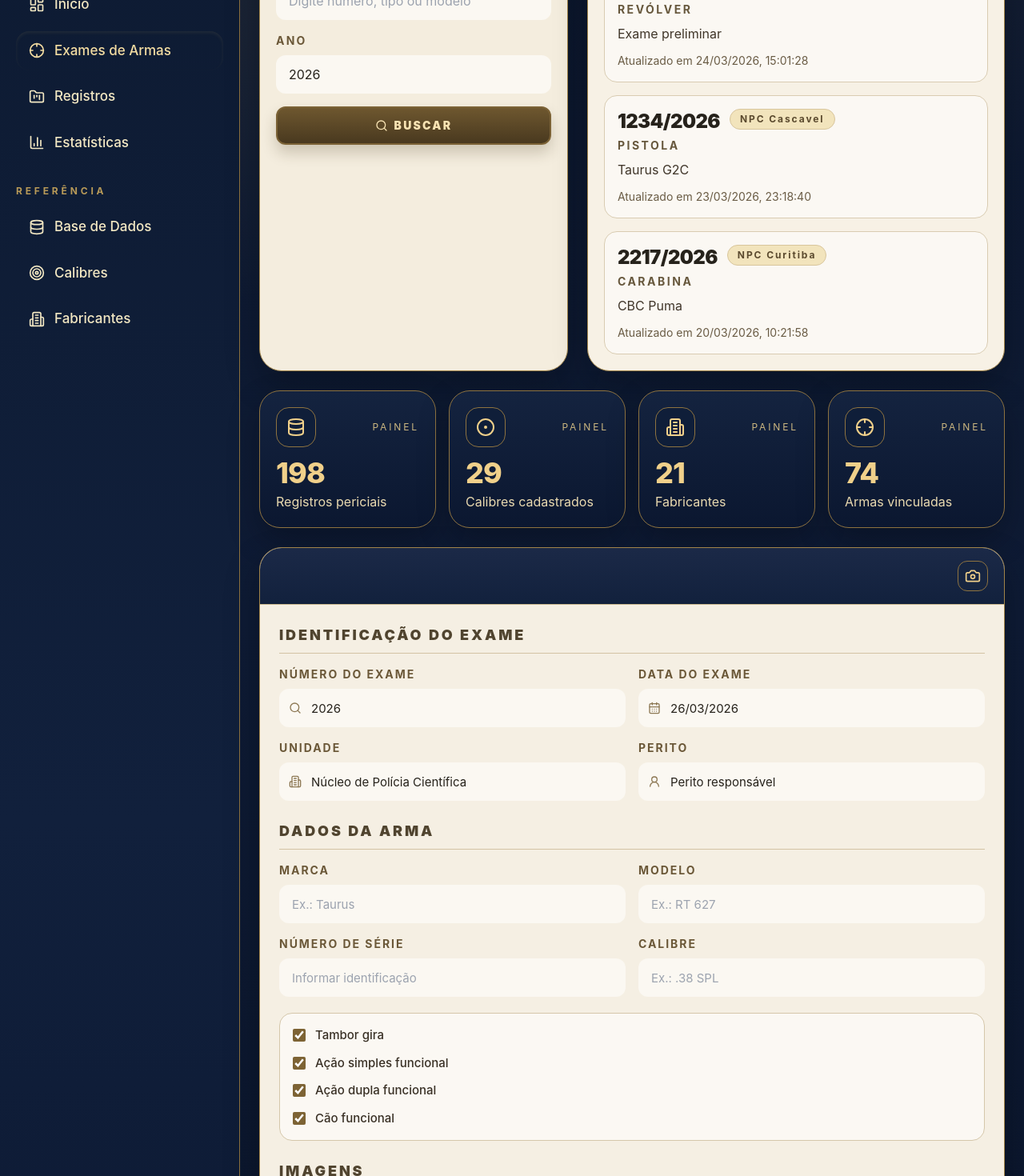
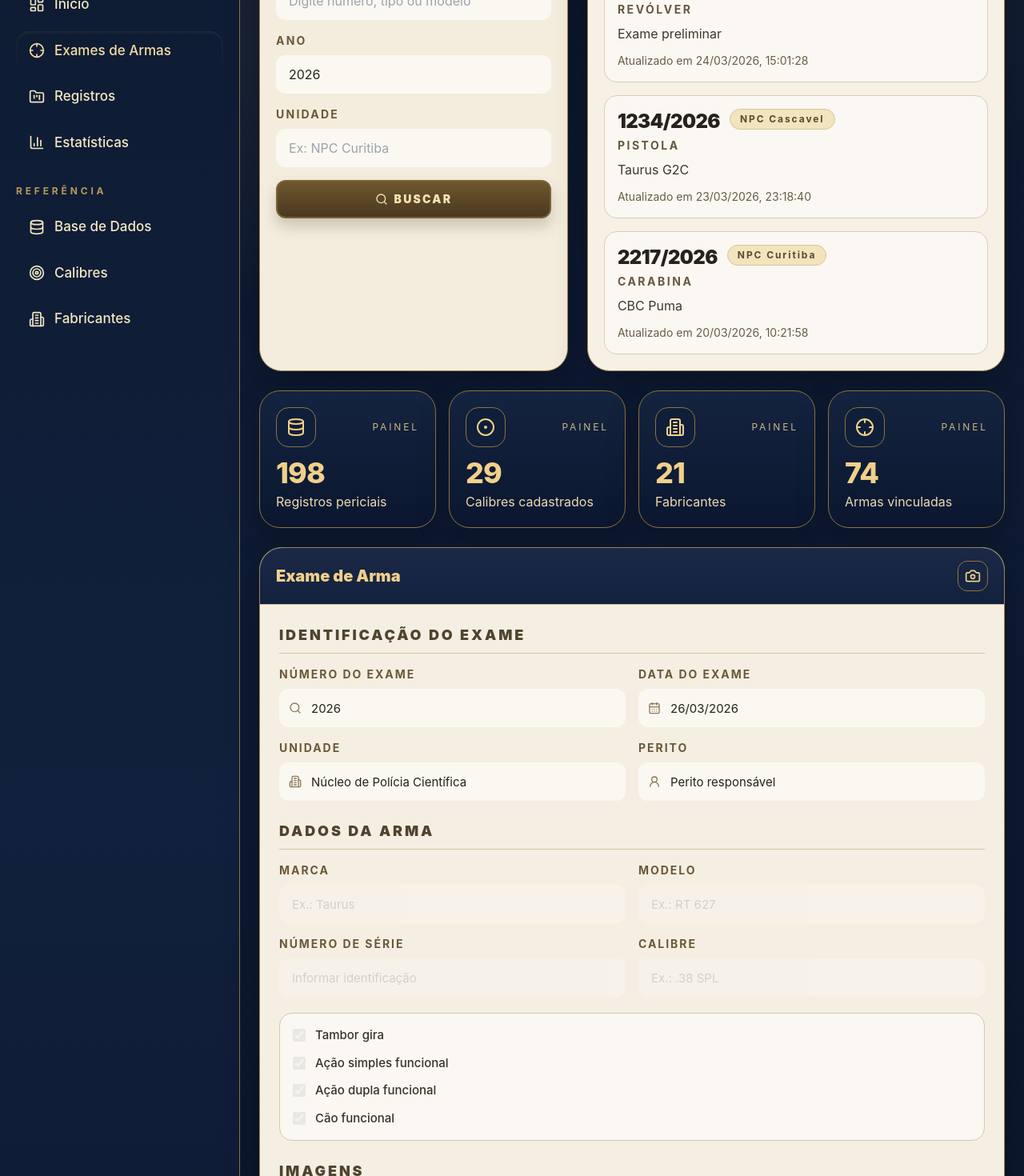
Before and after one commit to DreiceMachado/Municao-DB, a React (Vite) app: page / in a window 1280 px wide. Shown: the part 460-1930 px from the top of the page at 80% size. Built offline with nearby package versions, Linux system fonts and the light colour scheme; the HTML template or start-up script is replaced by a standard one.

Commit message:
melhora na usabilidade

```diff
--- a/src/municaodb_interface_preview_corrigido.tsx
+++ b/src/municaodb_interface_preview_corrigido.tsx
@@ -22,6 +22,18 @@ import {
 } from "lucide-react"
 
 type WeaponType = "REVÓLVER" | "PISTOLA" | "CARABINA"
+
+type WeaponEntry = {
+  type: WeaponType
+  brand: string
+  model: string
+  serial: string
+  caliber: string
+  tamborGira: boolean
+  acaoSimples: boolean
+  acaoDupla: boolean
+  caoFuncional: boolean
+}
 
 type RecordItem = {
   id: string
@@ -202,22 +214,21 @@ export default function MunicaoDBInterfacePreview() {
   const [showTypeSelector, setShowTypeSelector] = useState(false)
   const [numberFilter, setNumberFilter] = useState("")
   const [yearFilter, setYearFilter] = useState("2026")
+  const [unitFilter, setUnitFilter] = useState("")
 
   const [form, setForm] = useState({
     examNumber: "2026",
     unit: "Núcleo de Polícia Científica",
     expert: "Perito responsável",
     date: "26/03/2026",
-    brand: "",
-    model: "",
-    serial: "",
-    caliber: "",
-    tamborGira: true,
-    acaoSimples: true,
-    acaoDupla: true,
-    caoFuncional: true,
     observacoes: "",
   })
+
+  const [weapons, setWeapons] = useState<WeaponEntry[]>([])
+  const [activeWeaponIdx, setActiveWeaponIdx] = useState(0)
+  const [showAddWeaponSelector, setShowAddWeaponSelector] = useState(false)
+
+  const activeWeapon = weapons[activeWeaponIdx] ?? null
 
   const filteredRecords = useMemo(() => {
     return recordsSeed.filter((item) => {
@@ -226,7 +237,8 @@ export default function MunicaoDBInterfacePreview() {
         item.number.toLowerCase().includes(numberFilter.toLowerCase()) ||
         item.model.toLowerCase().includes(numberFilter.toLowerCase())
       const yearOk = !yearFilter || item.year.includes(yearFilter)
-      return numberOk && yearOk
+      const unitOk = !unitFilter || item.unit.toLowerCase().includes(unitFilter.toLowerCase())
+      return numberOk && yearOk && unitOk
     })
   }, [numberFilter, yearFilter])
 
@@ -246,6 +258,34 @@ export default function MunicaoDBInterfacePreview() {
       setForm((current) => ({ ...current, [field]: value as never }))
     }
 
+  const handleWeaponField =
+    (field: keyof Omit<WeaponEntry, "type">) =>
+    (event: React.ChangeEvent<HTMLInputElement | HTMLTextAreaElement>) => {
+      const value =
+        event.target instanceof HTMLInputElement && event.target.type === "checkbox"
+          ? event.target.checked
+          : event.target.value
+      setWeapons((prev) =>
+        prev.map((w, i) => (i === activeWeaponIdx ? { ...w, [field]: value as never } : w))
+      )
+    }
+
+  const addWeapon = (type: WeaponType) => {
+    const newWeapon: WeaponEntry = {
+      type,
+      brand: "",
+      model: "",
+      serial: "",
+      caliber: "",
+      tamborGira: true,
+      acaoSimples: true,
+      acaoDupla: true,
+      caoFuncional: true,
+    }
+    setActiveWeaponIdx(weapons.length)
+    setWeapons((prev) => [...prev, newWeapon])
+  }
+
   const sidebarDesktop = (
     <aside className="hidden w-[300px] shrink-0 border-r border-[#8e7340] bg-[linear-gradient(180deg,#0d1a31_0%,#11203c_58%,#0b1730_100%)] xl:block">
       <SidebarContent />
@@ -253,10 +293,12 @@ export default function MunicaoDBInterfacePreview() {
   )
 
   const sidebarMobile = (
-    <div className="h-full bg-[linear-gradient(180deg,#0d1a31_0%,#11203c_58%,#0b1730_100%)]">
-      <SidebarContent />
-    </div>
+  <div className="min-h-screen bg-[linear-gradient(180deg,#0d1a31_0%,#11203c_58%,#0b1730_100%)]">
+    <SidebarContent />
+  </div>
   )
+
+
 
   return (
     <div className="min-h-screen bg-[linear-gradient(180deg,#09142a_0%,#0d1a34_50%,#091429_100%)] text-white">
@@ -344,6 +386,8 @@ export default function MunicaoDBInterfacePreview() {
                               <button
                                 key={type}
                                 onClick={() => {
+                                  setWeapons([{ type, brand: "", model: "", serial: "", caliber: "", tamborGira: true, acaoSimples: true, acaoDupla: true, caoFuncional: true }])
+                                  setActiveWeaponIdx(0)
                                   setWeaponType(type)
                                   setShowTypeSelector(false)
                                 }}
@@ -392,6 +436,18 @@ export default function MunicaoDBInterfacePreview() {
                           onChange={(e) => setYearFilter(e.target.value)}
                           className="h-12 w-full rounded-xl border border-[#cdbf9e] bg-[#fbf8f2] px-4 text-[16px] outline-none transition focus:border-[#9e7f45] focus:ring-2 focus:ring-[#dcc17c]/35"
                           placeholder="2026"
+                        />
+                      </div>
+
+                      <div>
+                        <label className="mb-2 block text-sm font-bold uppercase tracking-[0.16em] text-[#6b5838]">
+                          Unidade
+                        </label>
+                        <input
+                          value={unitFilter}
+                          onChange={(e) => setUnitFilter(e.target.value)}
+                          className="h-12 w-full rounded-xl border border-[#cdbf9e] bg-[#fbf8f2] px-4 text-[16px] outline-none transition focus:border-[#9e7f45] focus:ring-2 focus:ring-[#dcc17c]/35"
+                          placeholder="Ex: NPC Curitiba"
                         />
                       </div>
 
@@ -451,7 +507,7 @@ export default function MunicaoDBInterfacePreview() {
                 <div className="overflow-hidden rounded-[28px] border border-[#a18449] bg-[#f5efe3] text-[#26221b] shadow-[0_20px_44px_rgba(0,0,0,.28)]">
                   <div className="border-b border-[#cab88f] bg-[linear-gradient(180deg,#1b2947_0%,#12213d_100%)] px-5 py-4">
                     <div className="flex items-center justify-between gap-3">
-                      <h3 className="text-xl font-black text-[#f0d08a]">{titleByType[weaponType]}</h3>
+                      <h3 className="text-xl font-black text-[#f0d08a]">{weaponType ? titleByType[weaponType] : "Exame de Arma"}</h3>
                       <div className="rounded-xl border border-[#8e7340] bg-[#162541] p-2 text-[#f0d08a]">
                         <Camera className="h-5 w-5" />
                       </div>
@@ -524,9 +580,65 @@ export default function MunicaoDBInterfacePreview() {
                     </div>
 
                     <div>
-                      <div className="mb-4 border-b border-[#d3c3a4] pb-2 text-lg font-black uppercase tracking-[0.16em] text-[#50442f]">
-                        Dados da arma
+                      <div className="mb-4 border-b border-[#d3c3a4] pb-2 flex items-center justify-between">
+                        <span className="text-lg font-black uppercase tracking-[0.16em] text-[#50442f]">Dados da arma</span>
+                        {weapons.length > 0 && (
+                          <button
+                            onClick={() => setShowAddWeaponSelector((v) => !v)}
+                            className="flex items-center gap-1 rounded-xl border border-[#8e7340] bg-[#162541] px-3 py-1.5 text-xs font-black tracking-wide text-[#f0d08a] hover:bg-[#1a2c4f]"
+                          >
+                            <Plus className="h-3 w-3" />
+                            Adicionar arma
+                          </button>
+                        )}
                       </div>
+
+                      <AnimatePresence>
+                        {showAddWeaponSelector && (
+                          <motion.div
+                            initial={{ opacity: 0, y: -6 }}
+                            animate={{ opacity: 1, y: 0 }}
+                            exit={{ opacity: 0, y: -6 }}
+                            transition={{ duration: 0.15 }}
+                            className="mb-4 flex flex-wrap gap-2 rounded-xl border border-[#8e7340] bg-[#0f1e39] p-3"
+                          >
+                            <div className="w-full mb-1 px-1 text-xs font-bold uppercase tracking-[0.22em] text-[#b89a58]">
+                              Tipo da nova arma
+                            </div>
+                            {(["REVÓLVER", "PISTOLA", "CARABINA"] as WeaponType[]).map((t) => (
+                              <button
+                                key={t}
+                                onClick={() => {
+                                  addWeapon(t)
+                                  setShowAddWeaponSelector(false)
+                                }}
+                                className="rounded-xl border border-[#8e7340] bg-[#162541] px-5 py-2.5 text-sm font-black tracking-wide text-[#f0d08a] hover:bg-[#1a2c4f]"
+                              >
+                                {t}
+                              </button>
+                            ))}
+                          </motion.div>
+                        )}
+                      </AnimatePresence>
+
+                      {weapons.length > 1 && (
+                        <div className="mb-4 flex flex-wrap gap-2">
+                          {weapons.map((w, i) => (
+                            <button
+                              key={i}
+                              onClick={() => setActiveWeaponIdx(i)}
+                              className={cn(
+                                "rounded-xl border px-4 py-2 text-sm font-bold tracking-wide transition",
+                                activeWeaponIdx === i
+                                  ? "border-[#f1d58d] bg-[linear-gradient(180deg,#e1c580_0%,#caa65c_100%)] text-[#1d2433]"
+                                  : "border-[#d3c4a8] bg-[#fbf8f3] text-[#50442f] hover:bg-[#ece6da]",
+                              )}
+                            >
+                              Arma {i + 1} — {w.type}
+                            </button>
+                          ))}
+                        </div>
+                      )}
 
                       <div className="grid gap-4 md:grid-cols-2">
                         <div>
@@ -534,9 +646,10 @@ export default function MunicaoDBInterfacePreview() {
                             Marca
                           </label>
                           <input
-                            value={form.brand}
-                            onChange={handleField("brand")}
-                            className="h-12 w-full rounded-xl border border-[#cdbf9e] bg-[#fbf8f2] px-4 text-[15px] outline-none transition focus:border-[#9e7f45] focus:ring-2 focus:ring-[#dcc17c]/35"
+                            value={activeWeapon?.brand ?? ""}
+                            onChange={handleWeaponField("brand")}
+                            disabled={!activeWeapon}
+                            className="h-12 w-full rounded-xl border border-[#cdbf9e] bg-[#fbf8f2] px-4 text-[15px] outline-none transition focus:border-[#9e7f45] focus:ring-2 focus:ring-[#dcc17c]/35 disabled:opacity-40"
                             placeholder="Ex.: Taurus"
                           />
                         </div>
@@ -546,9 +659,10 @@ export default function MunicaoDBInterfacePreview() {
                             Modelo
                           </label>
                           <input
-                            value={form.model}
-                            onChange={handleField("model")}
-                            className="h-12 w-full rounded-xl border border-[#cdbf9e] bg-[#fbf8f2] px-4 text-[15px] outline-none transition focus:border-[#9e7f45] focus:ring-2 focus:ring-[#dcc17c]/35"
+                            value={activeWeapon?.model ?? ""}
+                            onChange={handleWeaponField("model")}
+                            disabled={!activeWeapon}
+                            className="h-12 w-full rounded-xl border border-[#cdbf9e] bg-[#fbf8f2] px-4 text-[15px] outline-none transition focus:border-[#9e7f45] focus:ring-2 focus:ring-[#dcc17c]/35 disabled:opacity-40"
                             placeholder="Ex.: RT 627"
                           />
                         </div>
@@ -558,9 +672,10 @@ export default function MunicaoDBInterfacePreview() {
                             Número de série
                           </label>
                           <input
-                            value={form.serial}
-                            onChange={handleField("serial")}
-                            className="h-12 w-full rounded-xl border border-[#cdbf9e] bg-[#fbf8f2] px-4 text-[15px] outline-none transition focus:border-[#9e7f45] focus:ring-2 focus:ring-[#dcc17c]/35"
+                            value={activeWeapon?.serial ?? ""}
+                            onChange={handleWeaponField("serial")}
+                            disabled={!activeWeapon}
+                            className="h-12 w-full rounded-xl border border-[#cdbf9e] bg-[#fbf8f2] px-4 text-[15px] outline-none transition focus:border-[#9e7f45] focus:ring-2 focus:ring-[#dcc17c]/35 disabled:opacity-40"
                             placeholder="Informar identificação"
                           />
                         </div>
@@ -570,9 +685,10 @@ export default function MunicaoDBInterfacePreview() {
                             Calibre
                           </label>
                           <input
-                            value={form.caliber}
-                            onChange={handleField("caliber")}
-                            className="h-12 w-full rounded-xl border border-[#cdbf9e] bg-[#fbf8f2] px-4 text-[15px] outline-none transition focus:border-[#9e7f45] focus:ring-2 focus:ring-[#dcc17c]/35"
+                            value={activeWeapon?.caliber ?? ""}
+                            onChange={handleWeaponField("caliber")}
+                            disabled={!activeWeapon}
+                            className="h-12 w-full rounded-xl border border-[#cdbf9e] bg-[#fbf8f2] px-4 text-[15px] outline-none transition focus:border-[#9e7f45] focus:ring-2 focus:ring-[#dcc17c]/35 disabled:opacity-40"
                             placeholder="Ex.: .38 SPL"
                           />
                         </div>
@@ -588,9 +704,10 @@ export default function MunicaoDBInterfacePreview() {
                           <label key={key} className="flex items-center gap-3 text-[15px] font-medium text-[#393025]">
                             <input
                               type="checkbox"
-                              checked={Boolean(form[key as keyof typeof form])}
-                              onChange={handleField(key as keyof typeof form)}
-                              className="h-4 w-4 rounded border-[#a78a4d] accent-[#7d6334]"
+                              checked={Boolean(activeWeapon?.[key as keyof WeaponEntry] ?? true)}
+                              onChange={handleWeaponField(key as keyof Omit<WeaponEntry, "type">)}
+                              disabled={!activeWeapon}
+                              className="h-4 w-4 rounded border-[#a78a4d] accent-[#7d6334] disabled:opacity-40"
                             />
                             {label}
                           </label>
@@ -666,7 +783,7 @@ export default function MunicaoDBInterfacePreview() {
                 animate={{ x: 0 }}
                 exit={{ x: -340 }}
                 transition={{ type: "spring", damping: 24, stiffness: 220 }}
-                className="fixed left-0 top-0 z-50 h-full w-[300px] overflow-y-auto border-r border-[#8e7340] shadow-[0_20px_40px_rgba(0,0,0,.28)] xl:hidden"
+                className="fixed left-0 top-0 z-50 h-screen w-screen max-w-[340px] overflow-y-auto border-r border-[#8e7340] bg-[linear-gradient(180deg,#0d1a31_0%,#11203c_58%,#0b1730_100%)] shadow-[0_20px_40px_rgba(0,0,0,.28)] xl:hidden"
               >
                 <div className="flex items-center justify-between border-b border-[#8e7340]/70 bg-[#13233f] px-4 py-4">
                   <div className="text-lg font-black text-[#f0d08a]">MunicaoDB</div>
```
